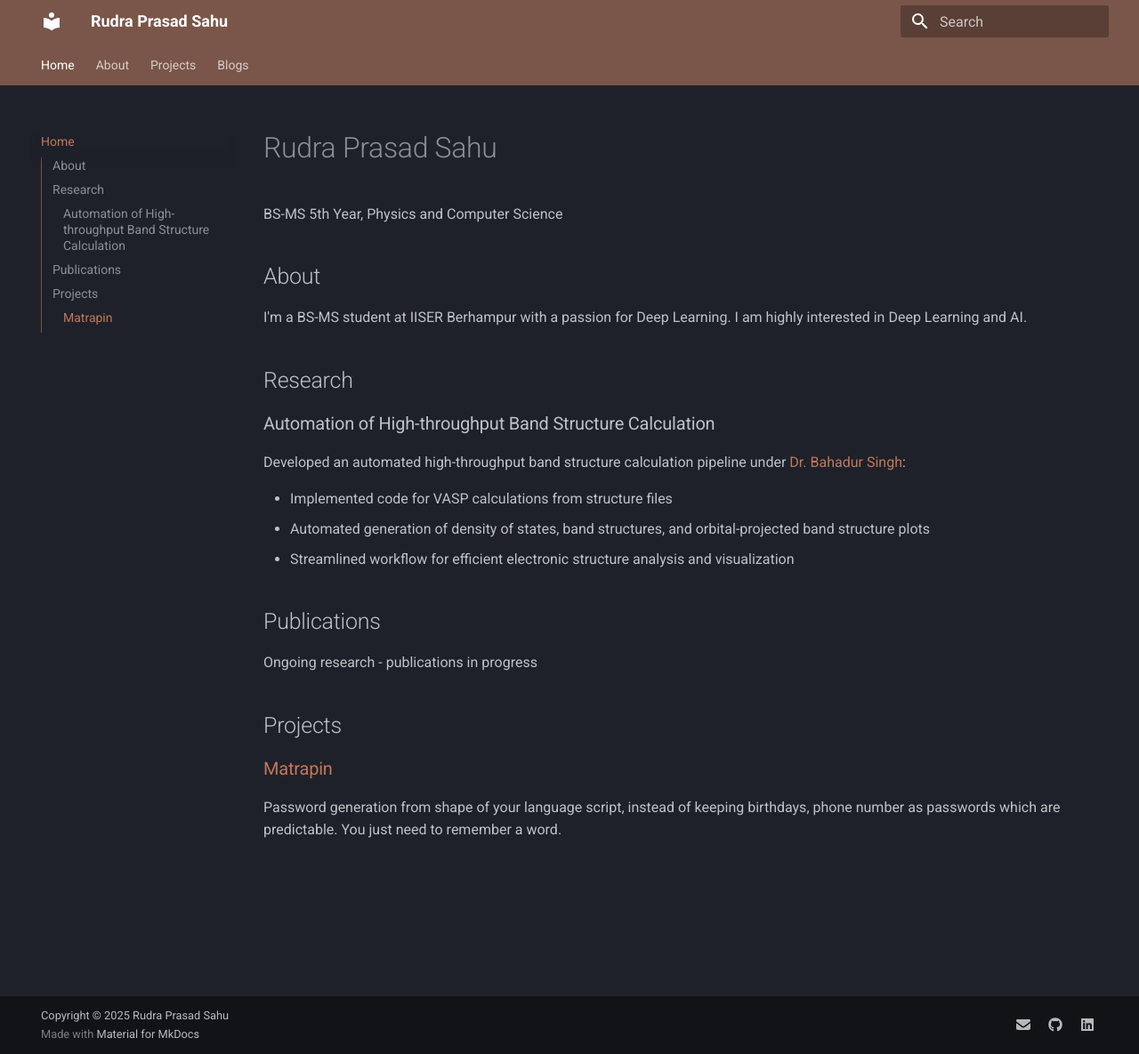
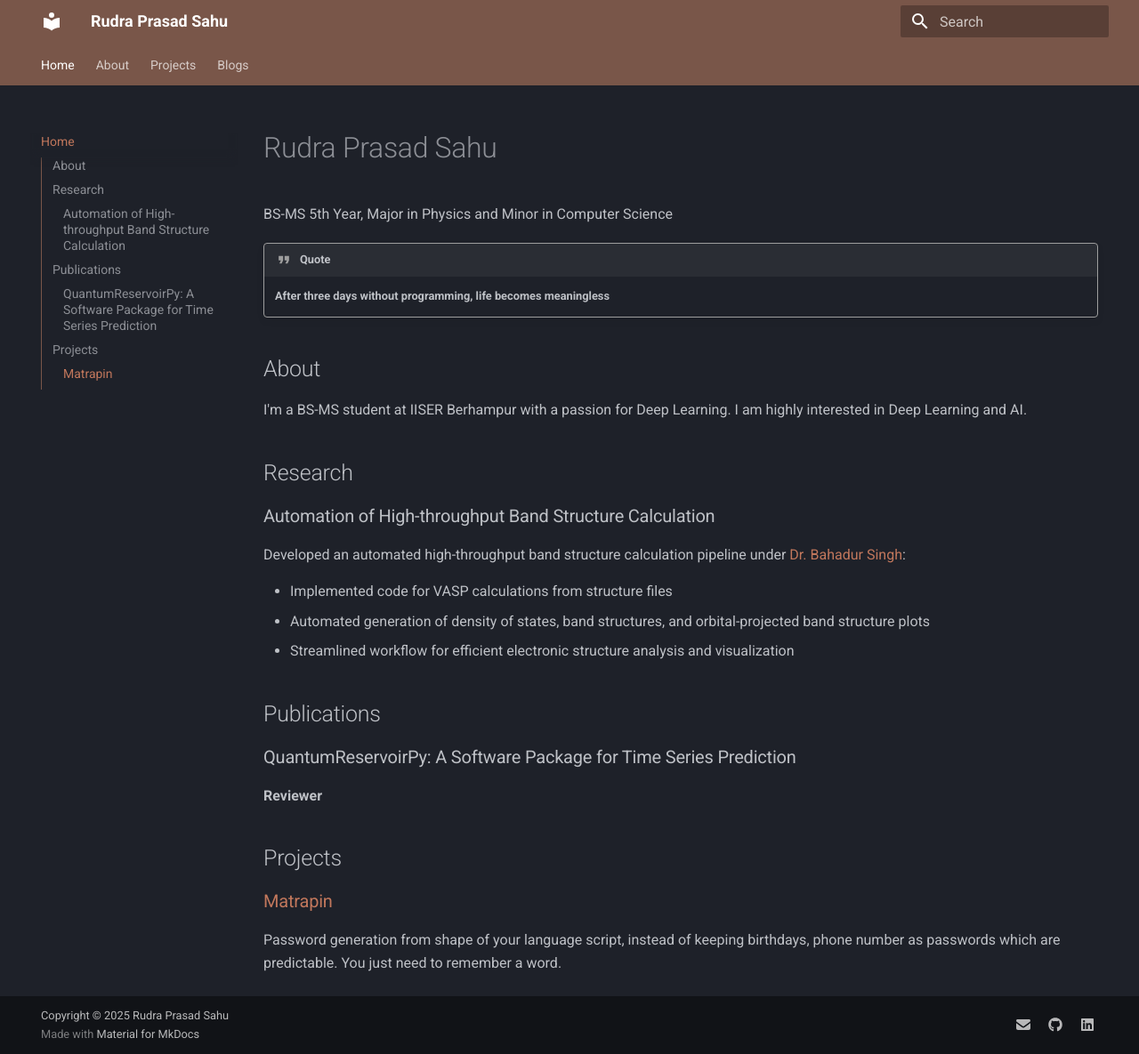
Before and after one commit to rudraprsd/rudraprsd.github.io, an MkDocs documentation site: the page built from docs/index.md, in a window 1280 px wide and 1185 px high. Shown: the whole window at 89% size. Built offline with MkDocs 1.6.1 and Material for MkDocs 9.7.7, drawn with Linux system fonts in a browser that asks for light colours.

Commit message:
quote added

```diff
--- a/docs/index.md
+++ b/docs/index.md
@@ -7,7 +7,10 @@
 <!-- <img src="assets/dragon_1.png" alt="Dragon Sticker" style="width:350px; float:right; margin-top:-30px; margin-right:-20px; position:relative; z-index:2;" /> -->
 
 # Rudra Prasad Sahu
-BS-MS 5th Year, Physics and Computer Science
+BS-MS 5th Year, Major in Physics and Minor in Computer Science
+
+!!! quote
+    **After three days without programming, life becomes meaningless**
 
 
 ## About
@@ -25,11 +28,14 @@ Developed an automated high-throughput band structure calculation pipeline under
 
 ## Publications
 
-Ongoing research - publications in progress
+### QuantumReservoirPy: A Software Package for Time Series Prediction
+**Reviewer**
+
 
 <!-- <div style="float: right; width: 320px; margin: 0 0 10px 20px;">
   <img src="assets/dragon_1.png" alt="Dragon" style="width: 100%; border-radius: 8px;" />
 </div> -->
+
 ## Projects
 
 ### [Matrapin](https://matrapin.netlify.app/)
--- a/mkdocs.yml
+++ b/mkdocs.yml
@@ -35,6 +35,8 @@ markdown_extensions:
       pygments_lang_class: true
   - pymdownx.inlinehilite
   - pymdownx.snippets
+  - admonition
+  - pymdownx.details
   - pymdownx.superfences
 
 nav:
```
